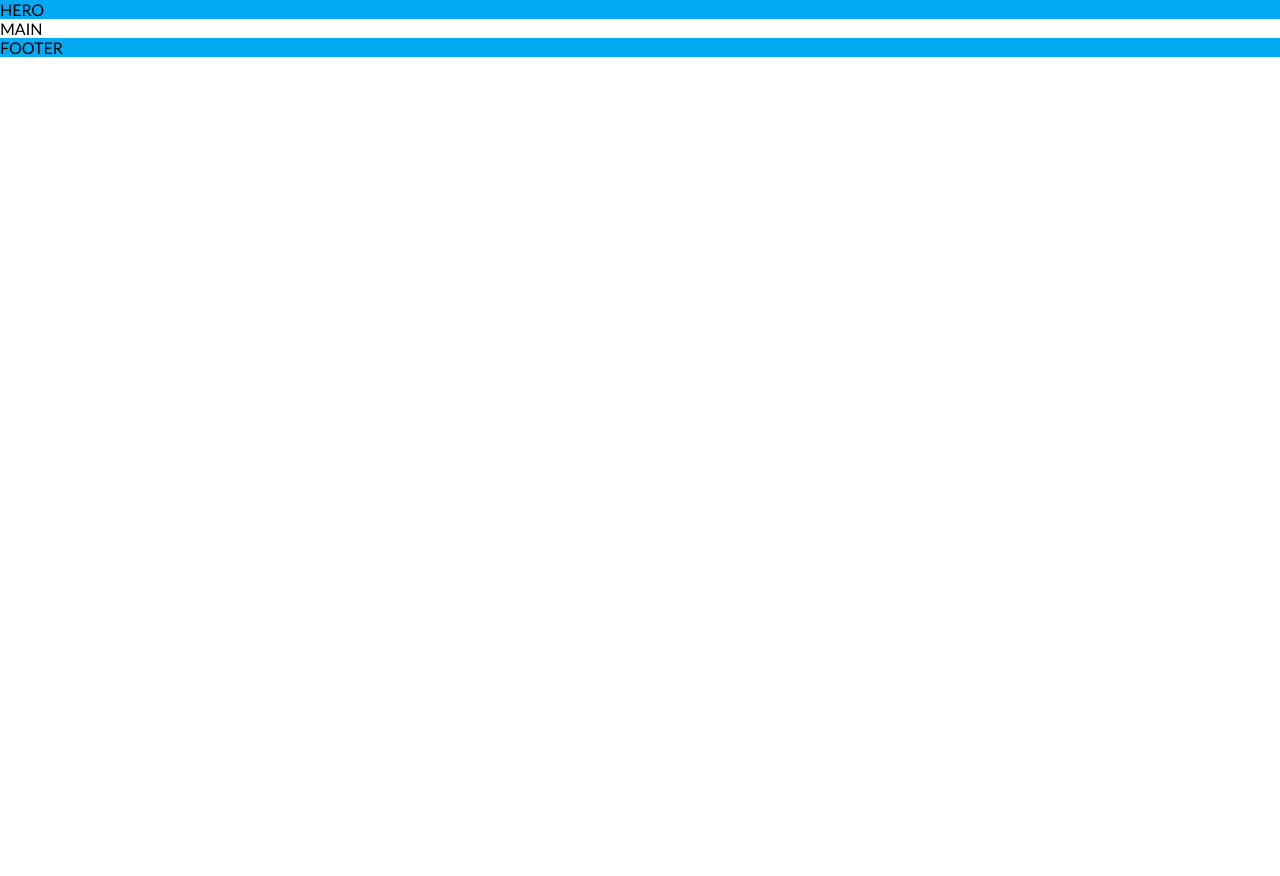
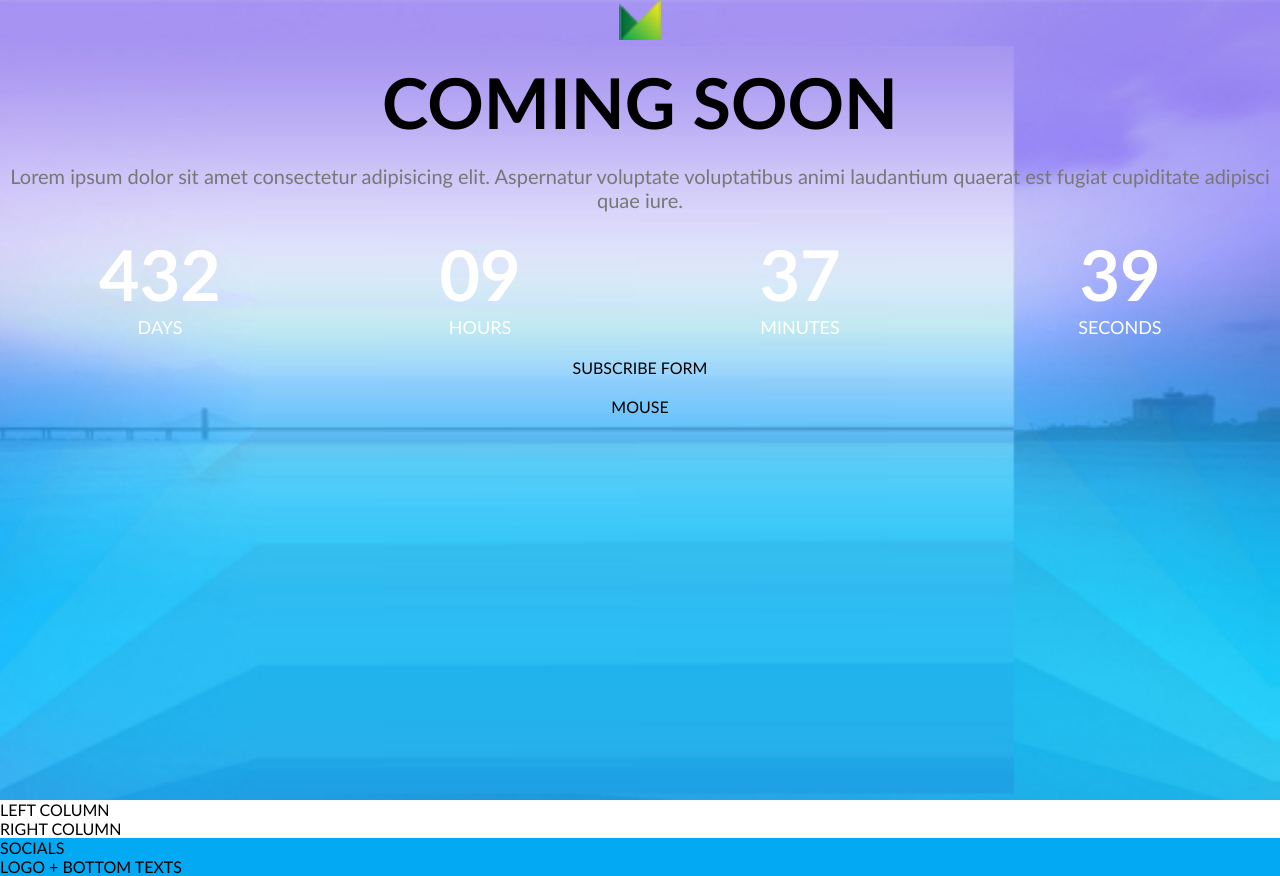
Before and after one commit to iluzych/12-coming-soon, a website: page index.html in a window 1280 px wide. Before the commit the page ends 800 px from the top, so only its background shows below. Drawn offline with Linux system fonts and the light colour scheme.

Commit message:
Clock desktop design #5

```diff
--- a/css/components/clock.css
+++ b/css/components/clock.css
@@ -0,0 +1,16 @@
+.clock {
+    display: flex;
+    width: 100%;
+    color: var(--color-light);
+    font-size: 18px;
+    text-transform: uppercase;
+  }
+  .clock > .time {
+    display: flex;
+    flex-direction: column;
+    width: 25%;
+  }
+  .clock > .time > .value {
+    font-size: 70px;
+    font-weight: bold;
+}
--- a/index.html
+++ b/index.html
@@ -10,16 +10,56 @@
 </head>
 
 <body>
-    <div class="hero bg-primary">
-        HERO
+    <div class="container hero bg-primary">
+        <div class="row-small">
+            <img class="logo" src="./img/logo.png" alt="Logo">
+            <h1 class="main-title">Coming soon</h1>
+            <p class="main-description">Lorem ipsum dolor sit amet consectetur adipisicing elit. Aspernatur voluptate voluptatibus animi laudantium quaerat est fugiat cupiditate adipisci quae iure.</p>
+            <div class="clock">
+                <div class="time">
+                    <div class="value">432</div>
+                    <div class="label">Days</div>
+                </div>
+                <div class="time">
+                    <div class="value">09</div>
+                    <div class="label">Hours</div>
+                </div>
+                <div class="time">
+                    <div class="value">37</div>
+                    <div class="label">Minutes</div>
+                </div>
+                <div class="time">
+                    <div class="value">39</div>
+                    <div class="label">Seconds</div>
+                </div>
+            </div>
+            <form>
+                SUBSCRIBE FORM
+            </form>
+            <div class="mouse">
+                MOUSE
+            </div>
+        </div>
     </div>
 
-    <main>
-        MAIN
+    <main class="container">
+        <div class="row-big">
+            <div class="left-column">
+                LEFT COLUMN
+            </div>
+            <div class="right-column">
+                RIGHT COLUMN
+            </div>
+        </div>
     </main>
 
-    <footer class="bg-primary">
-        FOOTER
+    <footer class="container bg-primary">
+        <div class="row-big socials">
+            SOCIALS
+        </div>
+        <div class="row-small bottom-texts">
+            LOGO + BOTTOM TEXTS
+        </div>
     </footer>
 
     <script src="./js/home.js" type="module" defer></script>
```
